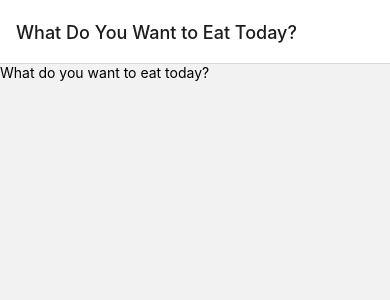
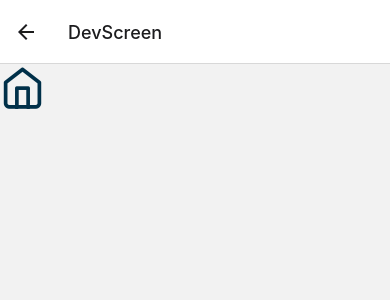
Before and after one commit to RadVonSwag/hackutd2022, a React Native app: screen /DevScreen in a window 390 px wide. Shown: the top 300 px of the page. Built offline with nearby package versions, Linux system fonts and the light colour scheme.

Commit message:
devscreen

```diff
--- a/App.js
+++ b/App.js
@@ -1,9 +1,10 @@
-import * as React from 'react';
-import { StatusBar } from 'expo-status-bar';
-import { StyleSheet, Text, View } from 'react-native';
-import { NavigationContainer } from '@react-navigation/native';
-import { createNativeStackNavigator } from '@react-navigation/native-stack';
-import Home from './components/Home';
+import * as React from "react";
+import { StatusBar } from "expo-status-bar";
+import { StyleSheet, Text, View } from "react-native";
+import { NavigationContainer } from "@react-navigation/native";
+import { createNativeStackNavigator } from "@react-navigation/native-stack";
+import Home from "./components/Home";
+import DevScreen from "./components/DevScreen";
 
 const NavStack = createNativeStackNavigator();
 
@@ -11,11 +12,8 @@ export default function App() {
   return (
     <NavigationContainer>
       <NavStack.Navigator>
-        <NavStack.Screen
-            name="Home"
-            component={Home}
-            options={{ title: 'What Do You Want to Eat Today?' }}
-          />
+        <NavStack.Screen name="Home" component={Home} options={{ title: "" }} />
+        <NavStack.Screen name="DevScreen" component={DevScreen} />
       </NavStack.Navigator>
     </NavigationContainer>
   );
@@ -24,8 +22,8 @@ export default function App() {
 const styles = StyleSheet.create({
   container: {
     flex: 1,
-    backgroundColor: '#fff',
-    alignItems: 'center',
-    justifyContent: 'center',
+    backgroundColor: "#fff",
+    alignItems: "center",
+    justifyContent: "center",
   },
 });
--- /dev/null
+++ b/components/DevScreen.js
@@ -0,0 +1,39 @@
+import { StatusBar } from "expo-status-bar";
+import React from "react";
+import { Button, StyleSheet, Text, View, ScrollView } from "react-native";
+import { Colors } from "react-native/Libraries/NewAppScreen";
+import Icon from "react-native-vector-icons/Feather";
+
+const DevScreen = ({ navigation }) => {
+  return (
+    <ScrollView>
+      <Icon
+        onPress={() => navigation.navigate("Home")}
+        style={styles.container}
+        name="home"
+        size={45}
+        color={"#003049"}
+      />
+      {/* <Button title="button" onPress={() => navigation.navigate("Home")}/> */}
+    </ScrollView>
+  );
+};
+
+export default DevScreen;
+
+const styles = StyleSheet.create({
+  container: {
+    position: "relative",
+    alignItems: "center",
+    justifyContent: "center",
+
+  },
+  buttonContainer: {
+    margin: 20,
+  },
+  alternativeLayoutButtonContainer: {
+    margin: 20,
+    flexDirection: "row",
+    justifyContent: "space-between",
+  },
+});
--- a/components/Home.js
+++ b/components/Home.js
@@ -1,13 +1,14 @@
-import { StatusBar } from 'expo-status-bar';
-import React from 'react';
-import { StyleSheet, Text, View } from 'react-native';
+import { StatusBar } from "expo-status-bar";
+import React from "react";
+import { Button, StyleSheet, Text, View } from "react-native";
 
-const Home = () => {
-   return (
+const Home = ({ navigation }) => {
+  return (
     <View>
-        <Text>What do you want to eat today?</Text>
+      <Text>What do you want to eat today?</Text>
+      <Button title = "Dev Button" onPress={() => navigation.navigate("DevScreen")}/>
     </View>
-   );
-}
+  );
+};
 
 export default Home;
--- a/package.json
+++ b/package.json
@@ -18,7 +18,8 @@
     "react": "18.1.0",
     "react-native": "0.70.5",
     "react-native-safe-area-context": "^4.4.1",
-    "react-native-screens": "^3.18.2"
+    "react-native-screens": "^3.18.2",
+    "react-native-vector-icons": "^9.2.0"
   },
   "devDependencies": {
     "@babel/core": "^7.12.9",
```
Also changed, not shown: 1 other file (tests, documents, lock files or other folders).
